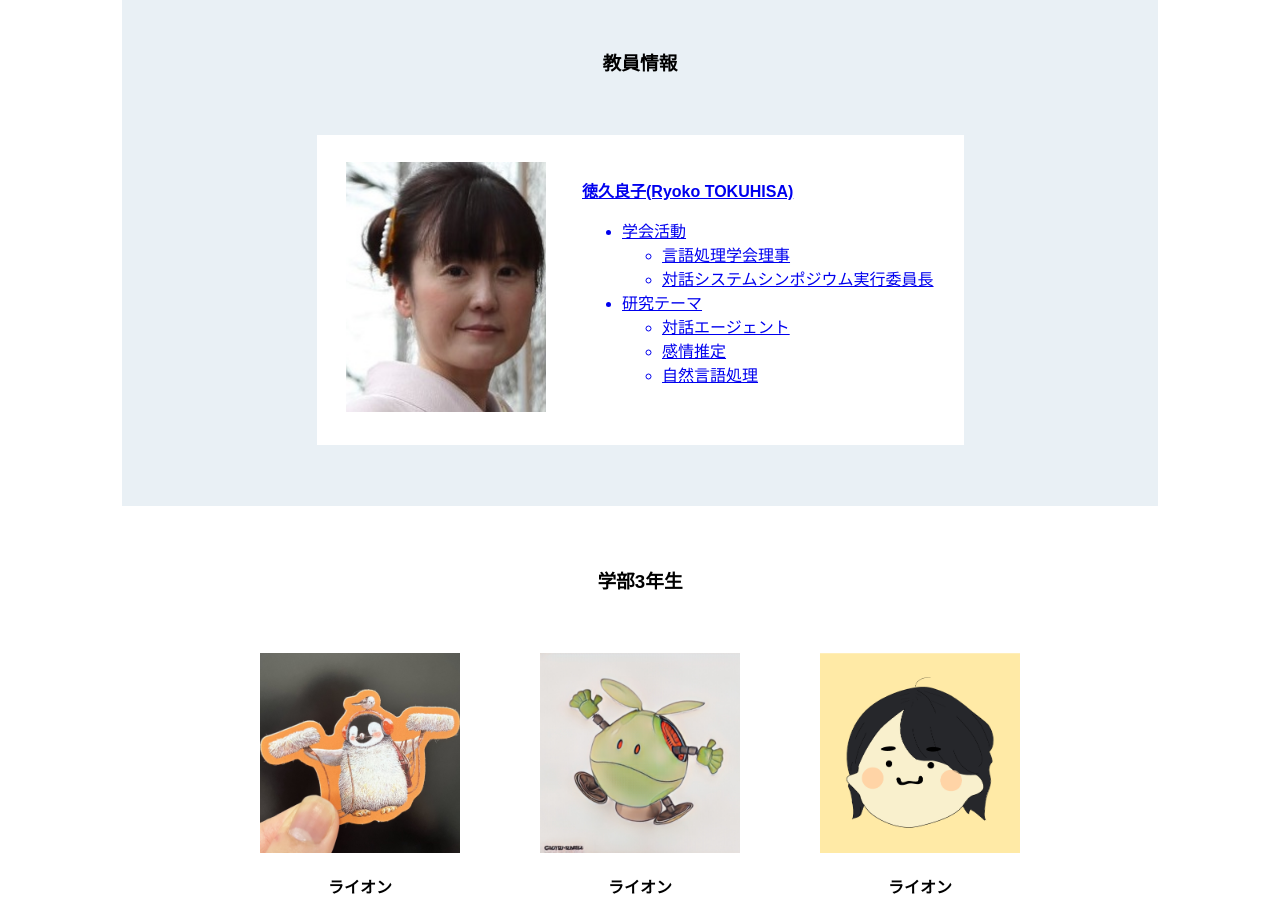
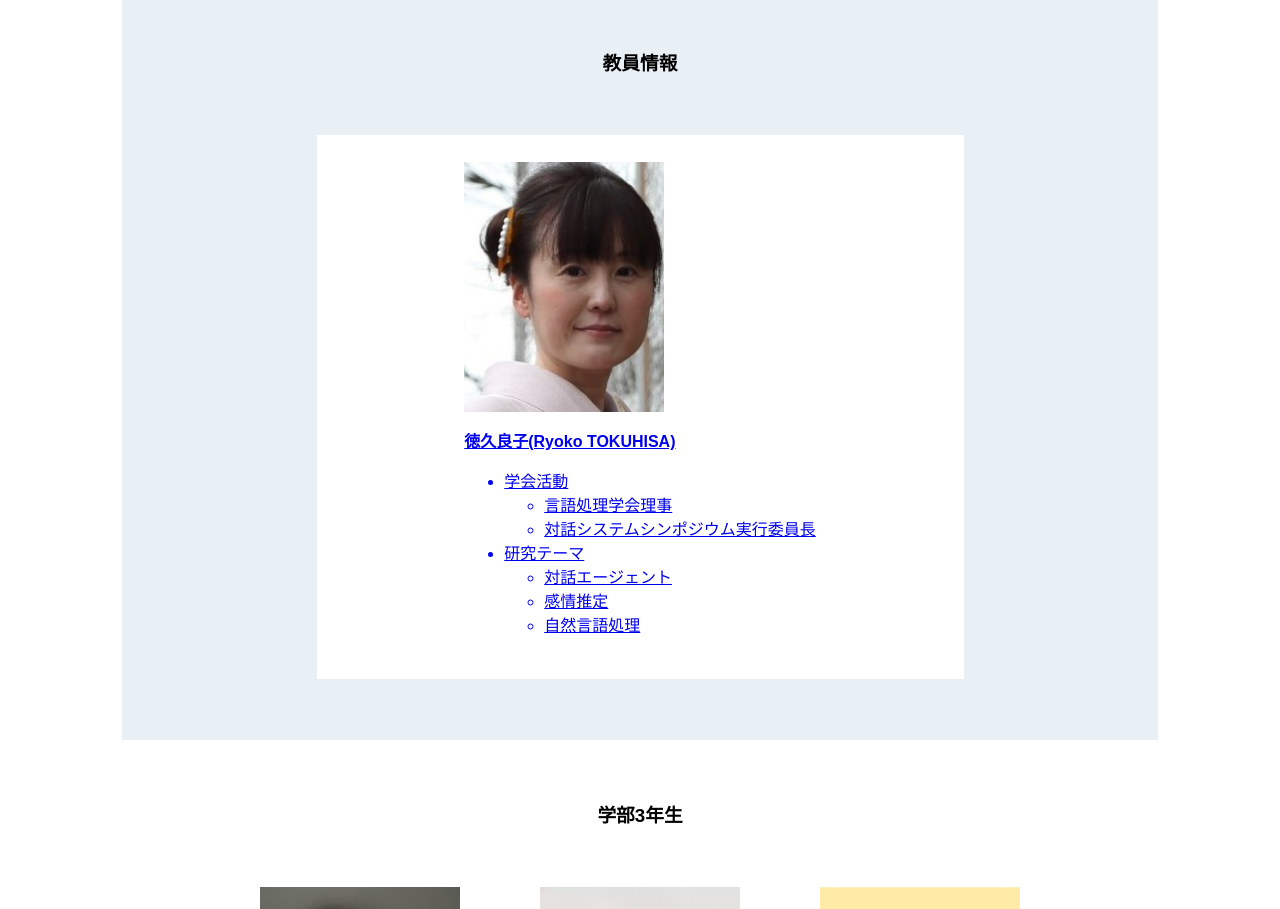
Before and after one commit to Kipeo22/AIT-NLPLab, a Next.js app: page / in a window 1280 px wide. Shown: the part 2800-3709 px from the top of the page. Built offline with nearby package versions, Linux system fonts and the light colour scheme.

Commit message:
おかしかったのでやっぱり写真クリックしたときにHPに飛ぶように変更

```diff
--- a/src/component/member/teacher/Teacher.jsx
+++ b/src/component/member/teacher/Teacher.jsx
@@ -3,9 +3,9 @@ import styles from './staticMain.module.css';
 
 export default function Teacher({ teacher }) {
   return (
-    <a href={teacher.link} target="_blank" rel="noopener noreferrer" className={styles.professorLink}> {/* ここでリンクを設定 */}
-      <div className={styles.teacher}>
-        <div className={styles.profInfo}>
+    <div className={styles.teacher}>
+      <div className={styles.profInfo}>
+        <a href={teacher.link} target="_blank" rel="noopener noreferrer" className={styles.professorLink}> {/* ここでリンクを設定 */}
           <div className={styles.profImage}>
             <Image
               src={teacher.image}
@@ -16,8 +16,8 @@ export default function Teacher({ teacher }) {
             />
           </div>
           <p>{teacher.description}</p>
-        </div>
+        </a>
       </div>
-    </a>
+    </div>
   );
 }
```
